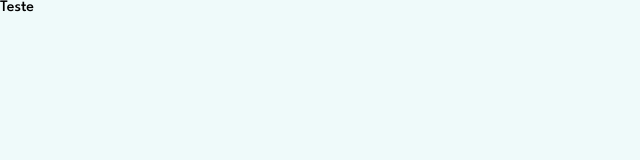
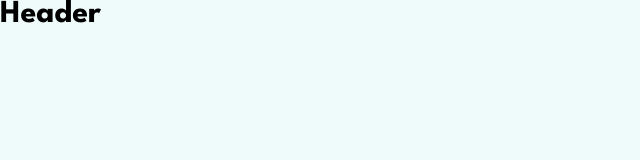
Before and after one commit to brunocs90/static-job-listings, a React (Vite) app: page / in a window 1280 px wide. Shown: the top 160 px of the page, without its empty margins (0-640 px from the left). Built offline with nearby package versions, Linux system fonts and the light colour scheme.

Commit message:
header component

```diff
--- a/src/App.tsx
+++ b/src/App.tsx
@@ -1,4 +1,5 @@
 import { ThemeProvider } from 'styled-components';
+import Header from './components/Header';
 import { GlobalStyle } from './styles/global';
 import { defaultTheme } from './styles/themes/default';
 
@@ -6,7 +7,7 @@ export function App() {
     return (
         <ThemeProvider theme={defaultTheme}>
             <GlobalStyle />
-            <div>Teste</div>
+            <Header />
         </ThemeProvider>
     );
 }
--- /dev/null
+++ b/src/components/Header/index.tsx
@@ -0,0 +1,9 @@
+import { HeaderContainer } from './styles';
+
+export default function Header() {
+    return (
+        <HeaderContainer>
+            <h1>Header</h1>
+        </HeaderContainer>
+    );
+}
--- /dev/null
+++ b/src/components/Header/styles.ts
@@ -0,0 +1,12 @@
+import styled from 'styled-components';
+
+export const HeaderContainer = styled.header`
+    width: 100%;
+
+    @media (max-width: 768px) {
+        /* border: solid white; */
+    }
+    @media (max-width: 655px) {
+        /* border: solid white; */
+    }
+`;
```
